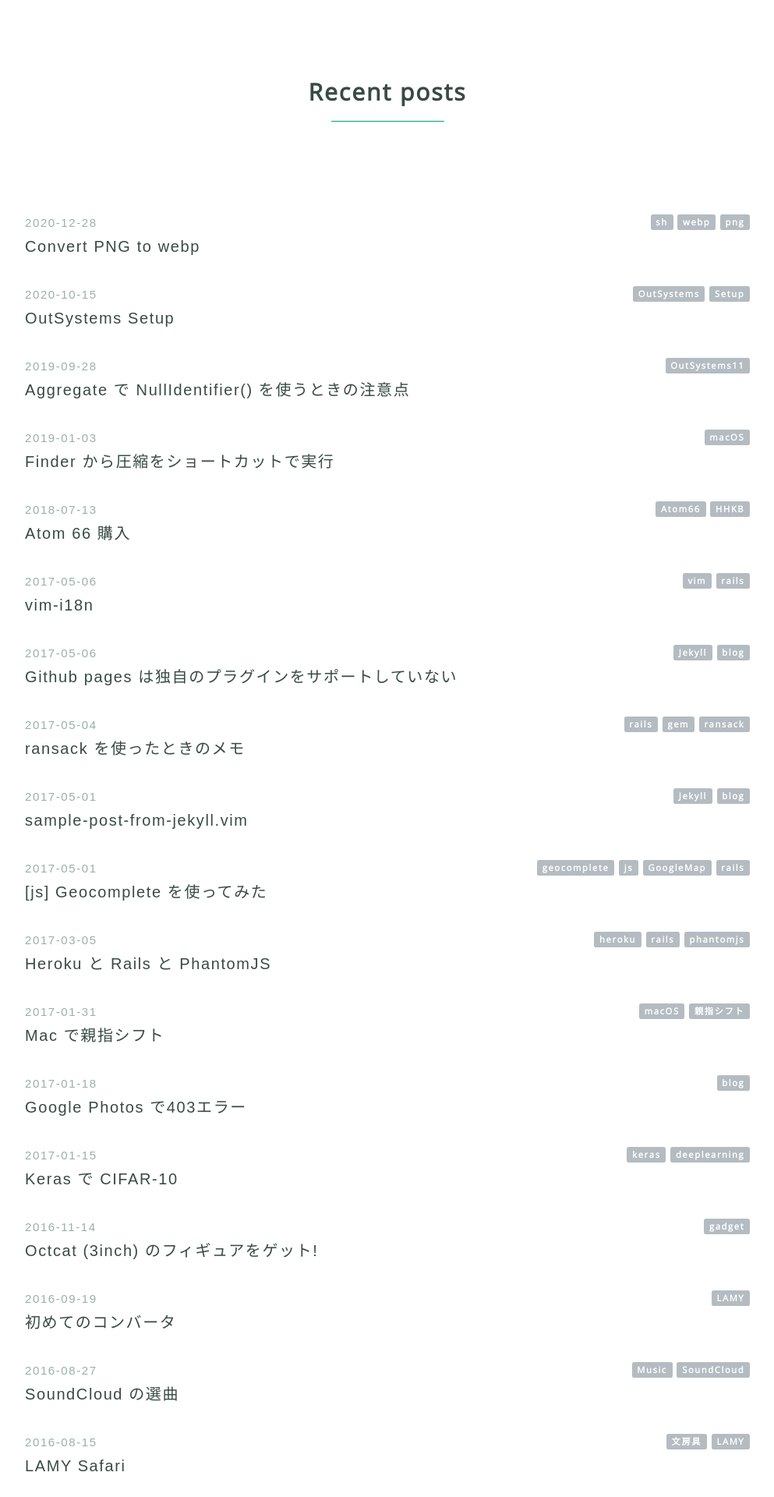
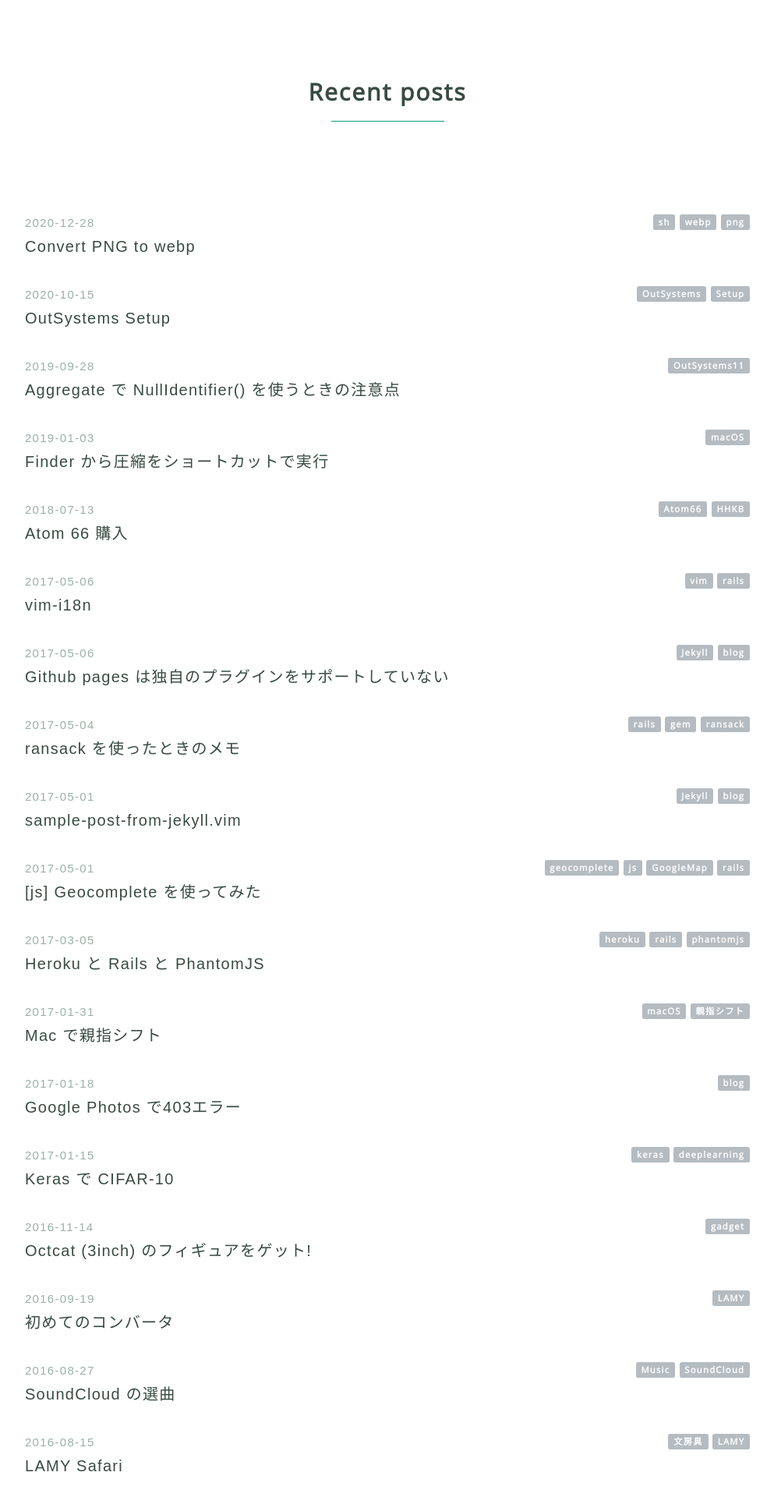
Before and after one commit to yamagh/yamagh.github.io, a Jekyll site: the page built from index.html, in a window 1280 px wide. Shown: the top 1920 px of the page at 78% size, without its empty margins (143-1136 px from the left). Built offline with Jekyll 4.4.1, drawn with Linux system fonts in a browser that asks for light colours.

Commit message:
update scss

```diff
--- a/css/main.scss
+++ b/css/main.scss
@@ -19,7 +19,7 @@ body {
   background-color: white;
   font-family: "ヒラギノ角ゴ Pro W3", Hiragino Kaku Gothic Pro,YuGothic, '游ゴシック', Arial, "メイリオ", Meiryo, sans-serif;
   line-height: 1.9;
-  letter-spacing: .1em;
+  letter-spacing: .08em;
 }
 
 body,div,ul,li {
```
